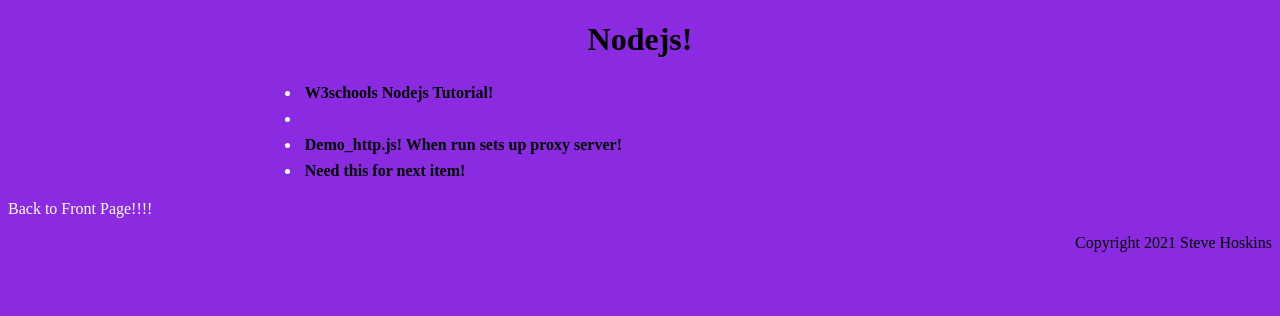
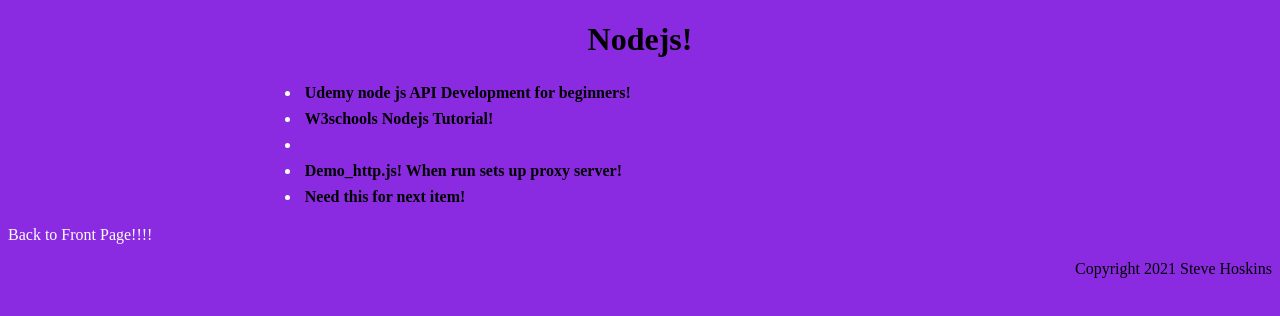
Before and after one commit to stevehoskins/WebPageReference, a plain HTML site: page nodejs.html in a window 1280 px wide. Drawn offline with Linux system fonts and the light colour scheme.

Commit message:
working on nod js - start - udemy

```diff
--- a/nodejs.html
+++ b/nodejs.html
@@ -17,6 +17,7 @@
     <div class="entry">
 
     <ul>
+        <li><a href="https://www.udemy.com/course/node-js-api-tutorial/learn/lecture/13683900#content" target="_blank">Udemy node js API Development for beginners!</a></li>
         <li><a href="https://www.w3schools.com/nodejs/default.asp" target="_blank">W3schools Nodejs Tutorial!</a></li>
         <li></li>
         <li><a href="js/demo_http.js" target="_blank">Demo_http.js! When run sets up proxy server!</a></li>
```
Also changed, not shown: js/script.js (+19 -0 lines).
